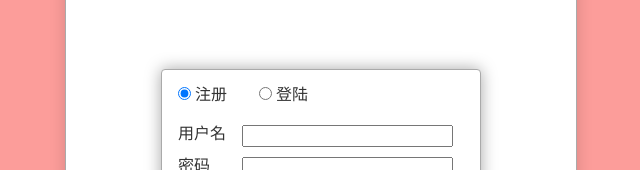
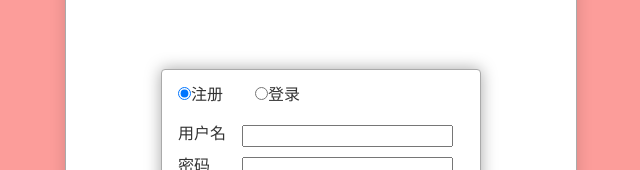
Before and after one commit to AleenL/React-demo, a React (Create React App) app: page / in a window 1280 px wide. Shown: the part 249-419 px from the top of the page, without its empty margins (319-959 px from the left). Built offline with nearby package versions, Linux system fonts and the light colour scheme; the HTML template or start-up script is replaced by a standard one; what leancloud-storage would draw is missing.

Commit message:
remove onChange warning

```diff
--- a/src/UserDialog.js
+++ b/src/UserDialog.js
@@ -73,9 +73,17 @@ export default class UserDialog extends Component{
 		return (
 			<div className="UserDialog-Wrapper">
 				<div className="UserDialog">
-					<nav onChange={this.switch.bind(this)}>
-						<label><input type='radio' value="signUp" checked={this.state.selected === 'signUp'}/> 注册</label>
-						<label><input type='radio' value="signIn" checked={this.state.selected === 'signIn'}/> 登陆</label>
+					<nav>
+						<label>
+							<input type="radio" value="signUp"
+							checked={this.state.selected === 'signUp'}
+							onChange={this.switch.bind(this)}/>注册
+						</label>
+						<label>
+							<input type="radio" value="signIn"
+							checked={this.state.selected === 'signIn'}
+							onChange={this.switch.bind(this)}/>登录
+						</label>
 					</nav>
 					<div className="panes">
 					{this.state.selected === 'signUp' ? signUpForm : null}
```
Also changed, not shown: 6 other files (tests, documents, lock files or other folders).
